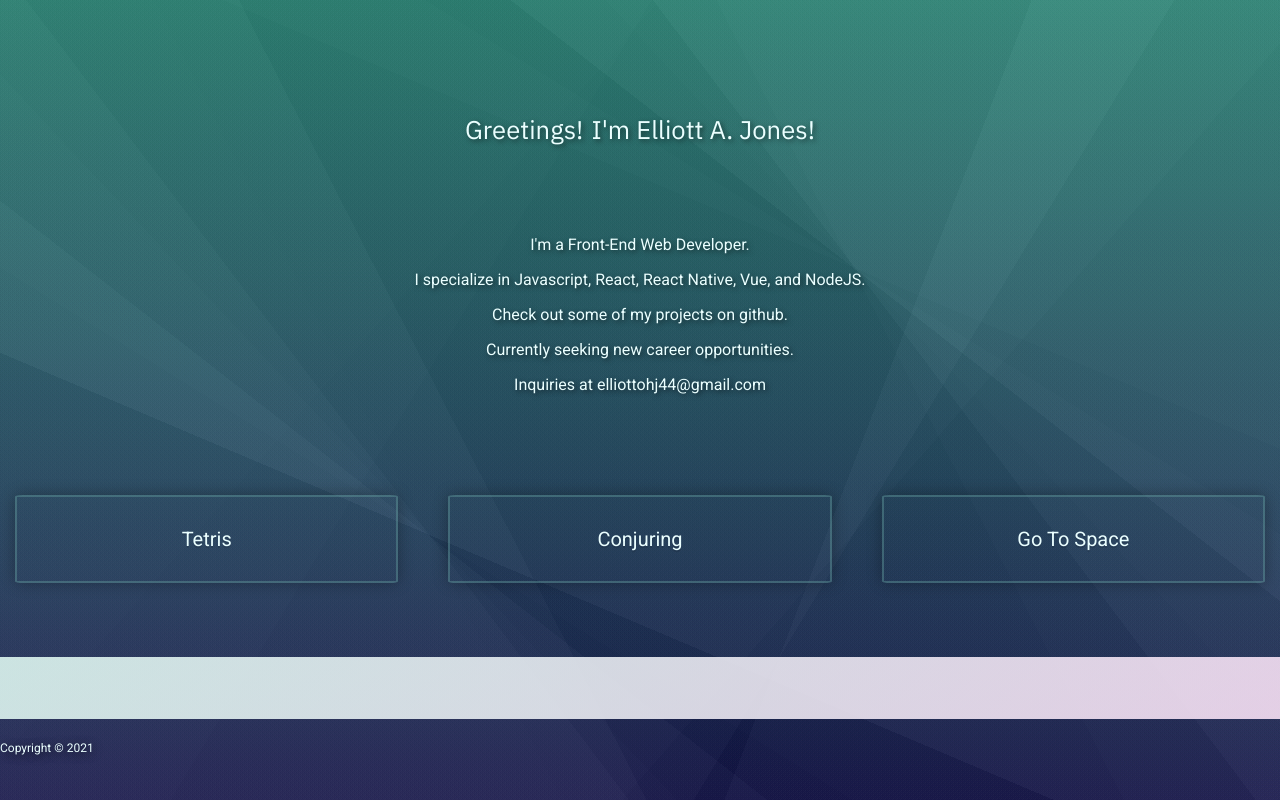
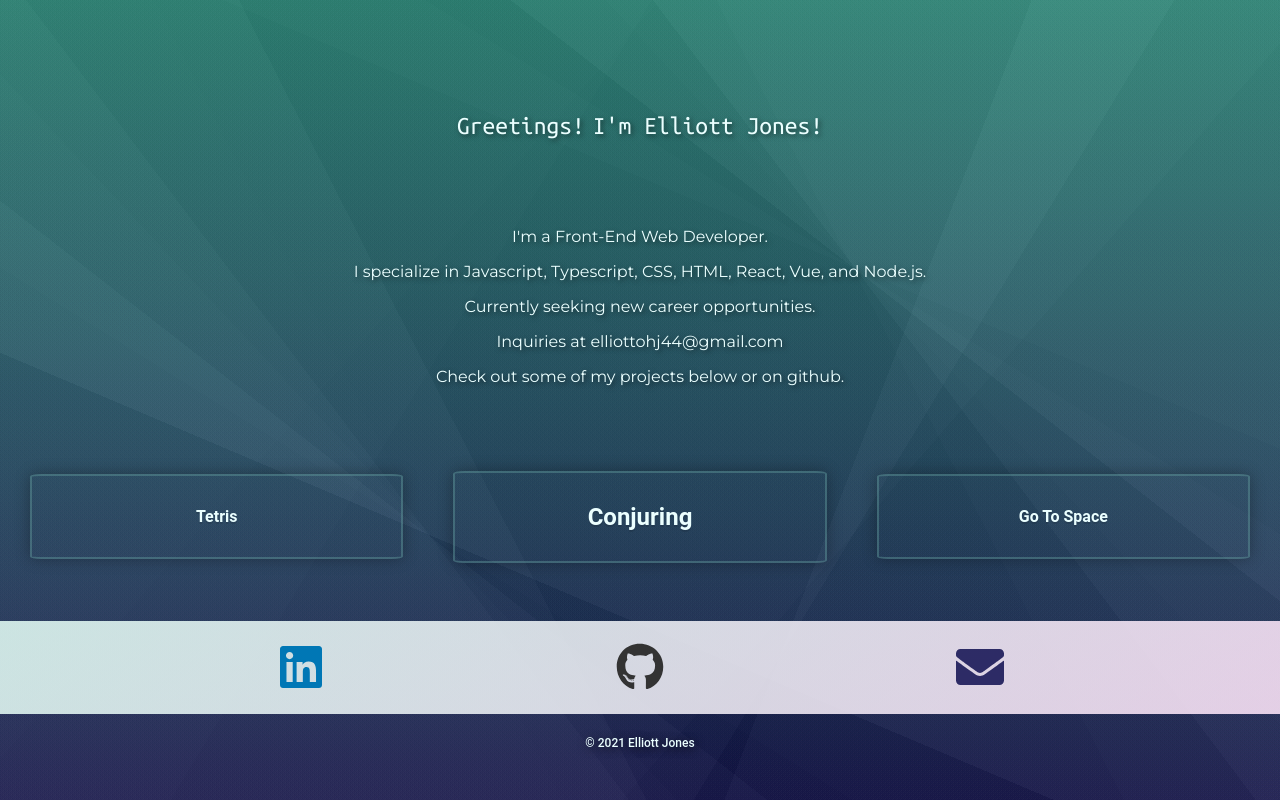
Before and after one commit to elliottandjones/my-personal-portfolio-site, a React (Create React App) app: page / in a window 1280 px wide. Built offline with nearby package versions, Linux system fonts and the light colour scheme.

Commit message:
added react-icons and cleaned some things up

```diff
--- a/package.json
+++ b/package.json
@@ -13,6 +13,7 @@
     "@types/react-router-dom": "^5.1.7",
     "react": "^17.0.1",
     "react-dom": "^17.0.1",
+    "react-icons": "^4.2.0",
     "react-router-dom": "^5.2.0",
     "react-scripts": "4.0.3",
     "typescript": "^4.2.2",
--- a/src/components/About/About.css
+++ b/src/components/About/About.css
@@ -1,4 +1,4 @@
-@import url("https://fonts.googleapis.com/css2?family=IBM+Plex+Sans&family=Roboto&display=swap");
+@import url("https://fonts.googleapis.com/css2?family=Ubuntu+Mono&family=Montserrat&display=swap");
 
 #about {
   box-sizing: border-box;
@@ -7,7 +7,7 @@
 }
 
 .greeting {
-  font-family: "IBM Plex Sans", sans-serif;
+  font-family: "Ubuntu Mono", sans-serif;
   font-size: 1.6rem;
   font-weight: 400;
   padding-top: 12vh;
@@ -33,7 +33,7 @@ span.greeting1 {
 }
 
 .description {
-  font-family: "Roboto", sans-serif;
+  font-family: "Montserrat", sans-serif;
   padding-top: 7vh;
   font-weight: 400;
   text-shadow: 2px 2px 5px rgba(0, 0, 0, 0.5);
@@ -46,6 +46,9 @@ span.greeting1 {
   text-decoration: none;
   color: var(--lightslate);
 }
+.description a:hover, .description a:focus {
+  text-decoration: underline;
+}
 
 .description p {
   font-size: 1rem;
--- a/src/components/About/About.tsx
+++ b/src/components/About/About.tsx
@@ -4,19 +4,24 @@ export default function About() {
   return (
     <div id="about" className="about">
       <h1 className="greeting">
-        <span className="greeting1"> Greetings! </span>{" "}
-        <span className="greeting2"> I'm Elliott A. Jones! </span>
+        <span className="greeting1"> Greetings! </span> <span className="greeting2"> I'm Elliott Jones! </span>
       </h1>
       <section className="description typing">
         <p>I'm a Front-End Web Developer.</p>
-        <p>I specialize in Javascript, React, React Native, Vue, and NodeJS.</p>
-        <p>Check out some of my projects on github.</p>
+        <p>I specialize in Javascript, Typescript, CSS, HTML, React, Vue, and Node.js.</p>
         <p>Currently seeking new career opportunities.</p>
         <p>
           Inquiries at{" "}
           <a title="Contact Email" href="mailto:elliottohj44@gmail.com">
             <span>elliottohj44@gmail.com</span>
           </a>
+        </p>
+        <p>
+          Check out some of my projects below or on{" "}
+          <a title="my github profile" href="https://github.com/elliottandjones">
+            <span>github</span>
+          </a>
+          .
         </p>
       </section>
     </div>
--- a/src/components/Contact/Contact.css
+++ b/src/components/Contact/Contact.css
@@ -1,32 +1,14 @@
-#contact {
+.contact {
   display: grid;
-  grid-template-areas: "facebook linkedin github codepen email";
-  /* gap: 5px; */
+  grid-template-areas: "linkedin github email";
+  gap: 15px;
   text-align: center;
   justify-content: space-evenly;
   align-items: center;
-  /* background: #d5f7f7; */
-  background: linear-gradient(
-    -225deg,
-    rgba(227, 253, 245, 0.87) 0%,
-    rgba(255, 230, 250, 0.87) 100%
-  );
+  /* margin-top: -20px; */
+  min-height: 54px;
+  background: linear-gradient(-225deg, rgba(227, 253, 245, 0.87) 0%, rgba(255, 230, 250, 0.87) 100%);
   /* background-image: -webkit-linear-gradient(-225deg, #E3FDF5 0%, #FFE6FA 100%); */
-}
-
-@media screen and (max-width: 600px) {
-  #contact {
-    min-height: 48px;
-    justify-content: center;
-    gap: 20px;
-  }
-}
-@media screen and (max-width: 410px) {
-  #contact {
-    min-height: 48px;
-    justify-content: center;
-    gap: 13px;
-  }
 }
 
 a.icon {
@@ -36,7 +18,6 @@ a.icon {
   background-size: contain;
   height: 48px;
   width: 48px;
-  margin-top: -20px;
   /* border: transparent; */
   text-shadow: 2px 2px 2px 2px rgba(0, 0, 0, 0.1);
 }
@@ -46,11 +27,6 @@ a.icon.email {
   font-size: 48px;
   /* color: var(--themeinverse); */
   color: rgba(0, 0, 70, 0.795);
-}
-@media screen and (max-width: 600px) {
-  a.icon.email {
-    color: rgba(0, 0, 70, 0.719);
-  }
 }
 
 .linkedin {
@@ -64,15 +40,3 @@ a.icon.email {
   font-size: 48px;
   color: #333;
 }
-
-.codepen {
-  grid-area: codepen;
-  font-size: 48px;
-  color: #000;
-}
-
-.facebook {
-  grid-area: facebook;
-  font-size: 48px;
-  color: #0976b4;
-}
--- a/src/components/Contact/Contact.tsx
+++ b/src/components/Contact/Contact.tsx
@@ -1,29 +1,30 @@
+import { FaEnvelope, FaGithub, FaLinkedin } from "react-icons/fa";
 import "./Contact.css";
 
 export default function Contact() {
   return (
-    <div id="contact" className="contact">
+    <section id="contact" className="contact">
       <a
         className="icon email grow"
         href="mailto:elliottohj44@gmail.com"
         title="Email me!"
       >
-        <i className="fas fa-envelope"></i>
+        <FaEnvelope />
       </a>
       <a
         className="icon github grow"
         href="https://github.com/elliottandjones"
         title="Check out my github!"
       >
-        <i className="fab fa-github-square"></i>
+        <FaGithub />
       </a>
       <a
         className="icon linkedin grow"
         href="https://www.linkedin.com/in/elliott-jones-b1115434"
         title="Connect on linkedin!"
       >
-        <i className="fab fa-linkedin"></i>
+        <FaLinkedin />
       </a>
-    </div>
+    </section>
   );
 }
--- a/src/components/Footer/Footer.tsx
+++ b/src/components/Footer/Footer.tsx
@@ -1,15 +1,7 @@
 export default function Footer() {
   return (
-    <footer id="footer" className="footer" style={styles}>
-      <p>Copyright &copy; 2021</p>
+    <footer id="footer" className="footer">
+      <p>&copy; 2021 Elliott Jones</p>
     </footer>
   );
 }
-
-const styles: React.CSSProperties = {
-  color: "var(--lightslate)",
-  margin: 0,
-  fontSize: 12,
-  textShadow: "1px 2px 10px rgba(0, 0, 0, 0.7)",
-  maxHeight: 38,
-};
--- a/src/components/ProjectList/ProjectList.css
+++ b/src/components/ProjectList/ProjectList.css
@@ -1,8 +1,11 @@
 .project-list ul {
   display: grid;
   gap: 40px;
-  padding: 10px;
+  padding: 15px;
+  margin: -10px 10px;
+  /* margin-top: -10px; */
   text-align: center;
+  align-items: center;
   grid-template-columns: 1fr 1fr 1fr;
   list-style: none;
 }
@@ -26,8 +29,8 @@
   text-align: center;
   color: var(--lightslate);
   text-transform: capitalize;
-  font-size: 20px;
-  border-radius: 2%;
+  /* font-size: 20px; */
+  border-radius: 3%;
   box-shadow: 0 0 15px 0 rgba(0, 0, 0, 0.3);
 }
 .project-list a:hover {
@@ -35,8 +38,10 @@
     0 0 25px 0 inset rgba(0, 0, 0, 0.25);
 }
 
-.project-list li.conjuring a:hover {
+.project-list li.conjuring a:hover, .project-list li.conjuring a:focus{
   border-color: orangered;
+  border-right-width:3px;
+  border-left-width:3px;
 }
 
 /* @media (max-width: 1000px) { */
--- a/src/components/ProjectList/ProjectList.tsx
+++ b/src/components/ProjectList/ProjectList.tsx
@@ -12,9 +12,9 @@ export default function ProjectList() {
           <a
             className="grow"
             href="https://agitated-hoover-67ed9a.netlify.com"
-            title="It's Tetris. You know--Tetris."
+            title="It's Tetris."
           >
-            <p>Tetris</p>
+            <h4>Tetris</h4>
           </a>
         </li>
         <li className="conjuring">
@@ -23,7 +23,7 @@ export default function ProjectList() {
             href="https://conjuring-2b5a2.firebaseapp.com"
             title="Conjuring: a D&D 5e reference web app!"
           >
-            <p>Conjuring</p>
+            <h2>Conjuring</h2>
             {/* <p style={{fontSize: "0.6em", textTransform: "none"}}>(a D&D 5e Reference App)</p> */}
           </a>
         </li>
@@ -33,7 +33,7 @@ export default function ProjectList() {
             href="https://relaxed-bassi-0a0166.netlify.com"
             title="Cruise around in space."
           >
-            <p>Go to Space</p>
+            <h4>Go to Space</h4>
           </a>
         </li>
       </ul>
--- a/src/index.css
+++ b/src/index.css
@@ -142,6 +142,12 @@ body {
 }
 .footer {
   grid-area: footer;
+  text-align: center;
+  color: var(--lightslate);
+  margin: 0;
+  font-size: 12px;
+  text-shadow: 1px 2px 10px rgba(0, 0, 0, 0.7);
+  max-height: 38px;
 }
 /* A grow effect */
 .grow {
```
Also changed, not shown: 1 other file (tests, documents, lock files or other folders).
